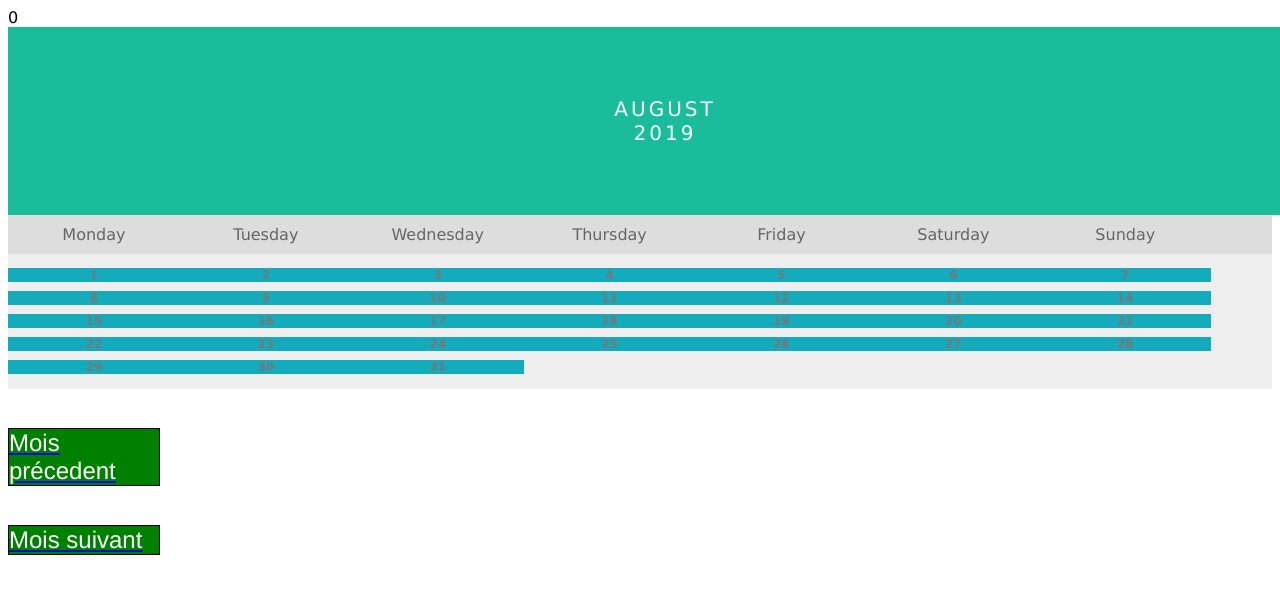
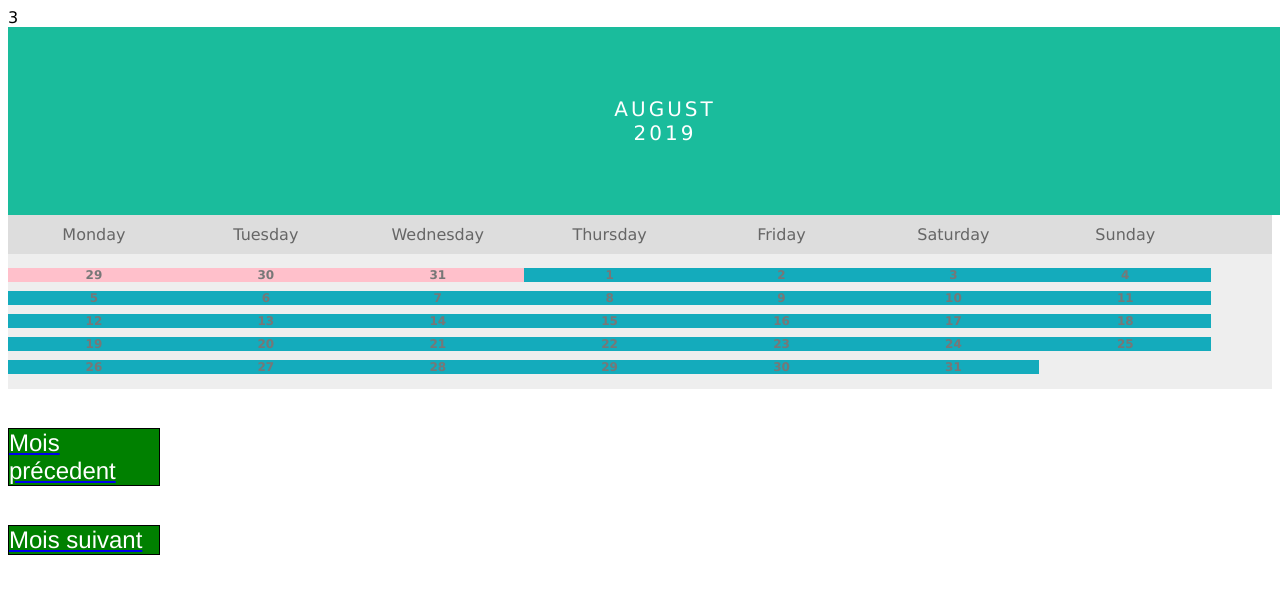
Before and after one commit to samuelroland/ICT-133-SRD, a PHP site: page /Calendrier/index.php in a window 1280 px wide; the page is wider, and only the part inside the window is pictured. Shown: the top 594 px of that part. Run offline with PHP 8.4, Linux system fonts and the light colour scheme.

Commit message:
erreur corrigée Calendrier

```diff
--- a/Calendrier/index.php
+++ b/Calendrier/index.php
@@ -53,7 +53,7 @@ if ($month == 1) {
     $yeartomonth = $year;
 }
 
-$firstdaystartat = date("w", strtotime("2019-07-0"));//day of the week that is the 1 of the month
+$firstdaystartat = date("w", strtotime("$year-$month-0"));//day of the week that is the 1 of the month
 $firstdaystartat += 0;
 echo $firstdaystartat;
 
--- a/TEMPtests/gabarits/gabarit.php
+++ b/TEMPtests/gabarits/gabarit.php
@@ -27,13 +27,12 @@
  *  Creation date: 12.12.2019
  */
 
-echo "<h1>$title</h1>";
+echo "<h1>$title</h1>"; //
 ?>
 <header>
     <img src="logo/logo.png" alt="logo">
     <nav>CPNV </nav>
 </header>
-<h2>Eleves de la classe</h2>
 <ul>
     <?php
     for ($i=0;$i<count($students); $i++){
```
